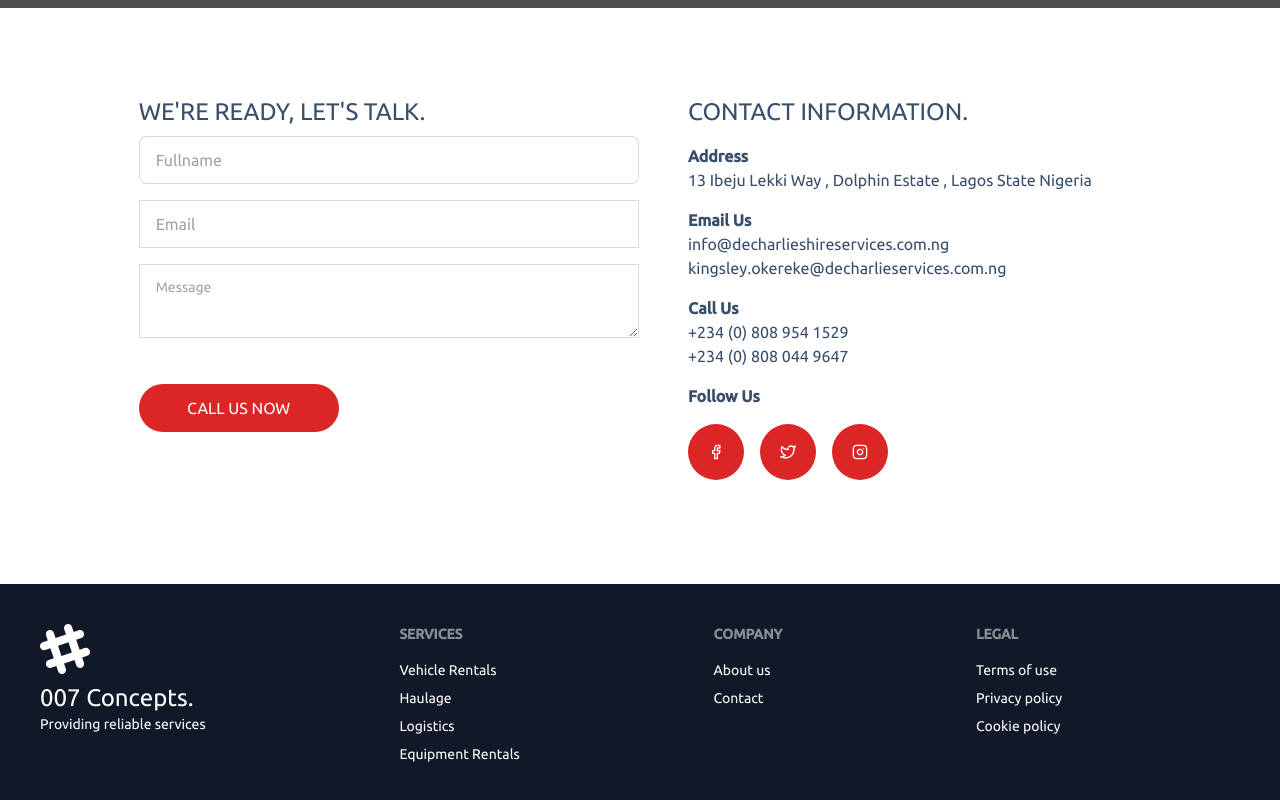
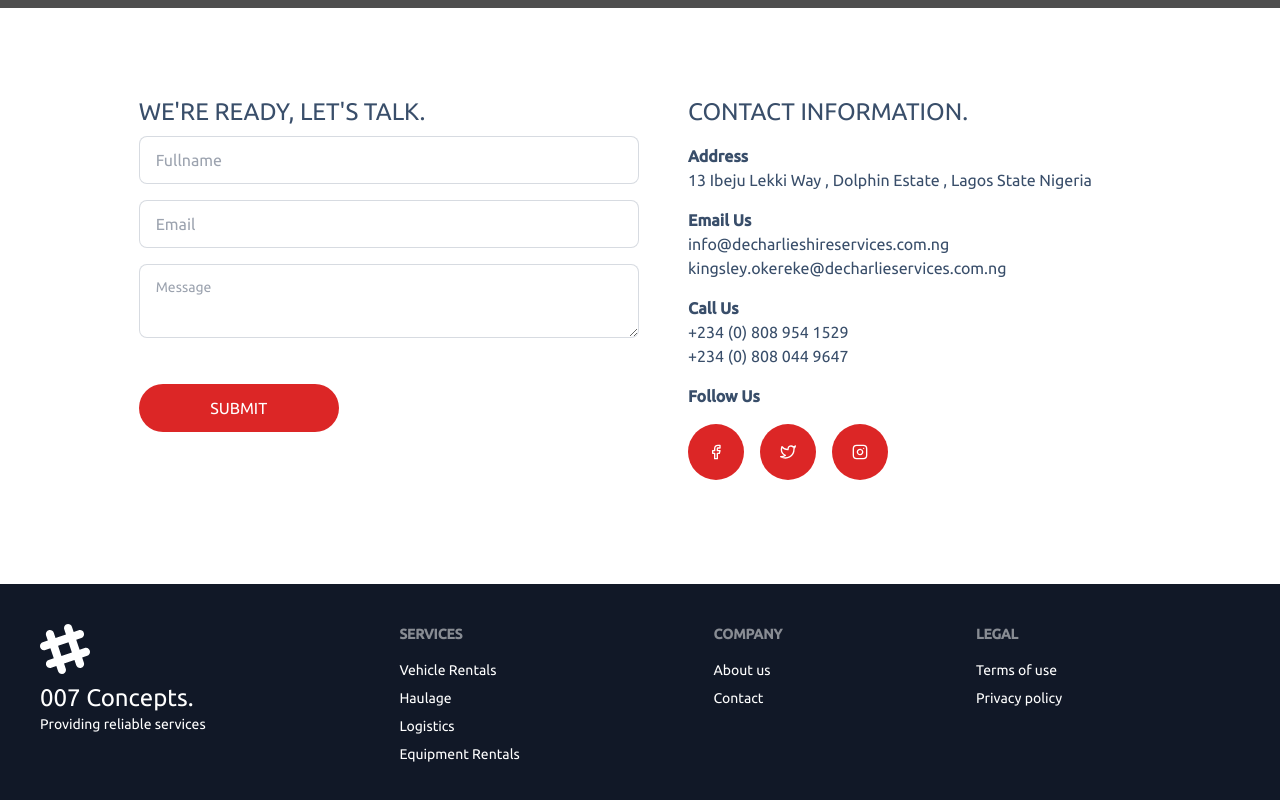
Before and after one commit to MichaelUtoh/007Concepts, a Next.js app: page /contact in a window 1280 px wide. Shown: the part 392-1192 px from the top of the page. Built offline with nearby package versions, Linux system fonts and the light colour scheme; grey boxes are pictures that could not be loaded.

Commit message:
Fixes for mobile navbar modal

```diff
--- a/src/components/footer.js
+++ b/src/components/footer.js
@@ -1,29 +1,60 @@
+import Link from 'next/link'
 import React from 'react'
 
 const Footer = () => {
+    const routePath = ['/', '/about', '/logistics', '/hire', '/rentals', '/contact']
+    const routeName = ['Home', 'About Us', 'Logistics', 'Car Hire Services', 'Equipment Rentals', 'Contact Us']
+
+    const routesPath1 = ['/hire', '/logistics', '/logistics', '/rentals',]
+    const routesName1 = ['Vehicle Rentals', 'Haulage', 'Logistics', 'Equipment Rentals',]
+
+    const routesPath2 = ['/about', '/contact']
+    const routesName2 = ['About us', 'Contact']
+
+    const routesPath3 = ['#', '#']
+    const routesName3 = ['Terms of use', 'Privacy policy', 'Cookie policy']
+
+
+
     return (
         <footer className="footer p-10 bg-gray-900 text-white">
             <div>
-            <svg width="50" height="50" viewBox="0 0 24 24" xmlns="http://www.w3.org/2000/svg" fillRule="evenodd" clipRule="evenodd" className="fill-current"><path d="M22.672 15.226l-2.432.811.841 2.515c.33 1.019-.209 2.127-1.23 2.456-1.15.325-2.148-.321-2.463-1.226l-.84-2.518-5.013 1.677.84 2.517c.391 1.203-.434 2.542-1.831 2.542-.88 0-1.601-.564-1.86-1.314l-.842-2.516-2.431.809c-1.135.328-2.145-.317-2.463-1.229-.329-1.018.211-2.127 1.231-2.456l2.432-.809-1.621-4.823-2.432.808c-1.355.384-2.558-.59-2.558-1.839 0-.817.509-1.582 1.327-1.846l2.433-.809-.842-2.515c-.33-1.02.211-2.129 1.232-2.458 1.02-.329 2.13.209 2.461 1.229l.842 2.515 5.011-1.677-.839-2.517c-.403-1.238.484-2.553 1.843-2.553.819 0 1.585.509 1.85 1.326l.841 2.517 2.431-.81c1.02-.33 2.131.211 2.461 1.229.332 1.018-.21 2.126-1.23 2.456l-2.433.809 1.622 4.823 2.433-.809c1.242-.401 2.557.484 2.557 1.838 0 .819-.51 1.583-1.328 1.847m-8.992-6.428l-5.01 1.675 1.619 4.828 5.011-1.674-1.62-4.829z"></path></svg>
+                <svg
+                    width="50"
+                    height="50"
+                    viewBox="0 0 24 24"
+                    xmlns="http://www.w3.org/2000/svg"
+                    fillRule="evenodd"
+                    clipRule="evenodd"
+                    className="fill-current"
+                    >
+                        <path d="M22.672 15.226l-2.432.811.841 2.515c.33 1.019-.209 2.127-1.23 2.456-1.15.325-2.148-.321-2.463-1.226l-.84-2.518-5.013 1.677.84 2.517c.391 1.203-.434 2.542-1.831 2.542-.88 0-1.601-.564-1.86-1.314l-.842-2.516-2.431.809c-1.135.328-2.145-.317-2.463-1.229-.329-1.018.211-2.127 1.231-2.456l2.432-.809-1.621-4.823-2.432.808c-1.355.384-2.558-.59-2.558-1.839 0-.817.509-1.582 1.327-1.846l2.433-.809-.842-2.515c-.33-1.02.211-2.129 1.232-2.458 1.02-.329 2.13.209 2.461 1.229l.842 2.515 5.011-1.677-.839-2.517c-.403-1.238.484-2.553 1.843-2.553.819 0 1.585.509 1.85 1.326l.841 2.517 2.431-.81c1.02-.33 2.131.211 2.461 1.229.332 1.018-.21 2.126-1.23 2.456l-2.433.809 1.622 4.823 2.433-.809c1.242-.401 2.557.484 2.557 1.838 0 .819-.51 1.583-1.328 1.847m-8.992-6.428l-5.01 1.675 1.619 4.828 5.011-1.674-1.62-4.829z"></path>
+                    </svg>
                 <p> <span className='font text-2xl'>007 Concepts.</span><br/>Providing reliable services</p>
             </div>
             <div>
                 <span className="footer-title">Services</span>
-            <a className="link link-hover">Vehicle Rentals</a>
-            <a className="link link-hover">Haulage</a>
-            <a className="link link-hover">Logistics</a>
-            <a className="link link-hover">Equipment Rentals</a>
+                {
+                    routesPath1.map((route, idx) => (
+                        <Link key={idx} href={route}><p className="link link-hover">{routesName1[idx]}</p></Link>
+                    ))
+                }
             </div>
             <div>
                 <span className="footer-title">Company</span>
-            <a className="link link-hover">About us</a>
-            <a className="link link-hover">Contact</a>
+                {
+                    routesPath2.map((route, idx) => (
+                        <Link key={idx} href={route}><p className="link link-hover">{routesName2[idx]}</p></Link>
+                    ))
+                }
             </div>
             <div>
             <span className="footer-title">Legal</span>
-            <a className="link link-hover">Terms of use</a>
-            <a className="link link-hover">Privacy policy</a>
-            <a className="link link-hover">Cookie policy</a>
+                {
+                    routesPath3.map((route, idx) => (
+                        <Link key={idx} href={route}><p className="link link-hover">{routesName3[idx]}</p></Link>
+                    ))
+                }
             </div>
         </footer>
     )
--- a/src/components/navbar.js
+++ b/src/components/navbar.js
@@ -32,10 +32,9 @@
             </button>
         </div>
 
-        <div className="drawer drawer-end mob-display-menu nav2">
-            <a className="bg-attr font h-20 logo normal-case mx-4 text-white text-2xl w-32" style={{backgroundImage: `url('/007logo.png')`}}></a>
-            <input id="my-drawer-4" type="checkbox" className="drawer-toggle" />
-            {!showMenu && <AiOutlineMenu onClick={() => setShowMenu(!showMenu)} id="my-drawer" className="mob-menu-ctrl" />}
+        <div className="drawer drawer-end nav2">
+            <a className="bg-attr font h-20 logo mob-logo normal-case mx-4 text-white text-2xl w-32" style={{backgroundImage: `url('/007logo.png')`}}></a>
+            {!showMenu && <AiOutlineMenu onClick={() => setShowMenu(!showMenu)} id="my-drawer" className="cursor-pointer mob-menu-ctrl" />}
             {showMenu && <Popup useModal={ showMenu ? true : false } />}
         </div>
         </>
--- a/src/components/popup.js
+++ b/src/components/popup.js
@@ -2,19 +2,18 @@
 import Link from 'next/link'
 
 export const Popup = ({useModal}) => {
-    const [showModal, setShowModal] = useState(false);
 
     const routePath = ['/', '/about', '/logistics', '/hire', '/rentals', '/contact']
     const routeName = ['Home', 'About Us', 'Logistics', 'Car Hire Services', 'Equipment Rentals', 'Contact Us']
 
     function handleCloseModal() {
-        useModal = false;
+        useModal = null;
         console.log(useModal);
     }
 
     return (
         <>
-            { useModal && <div className="absolute bg-white flex flex-col h-screen items-center justify-start popup px-2 w-full">
+            { useModal && <div className="absolute bg-white flex flex-col h-[400px] items-center justify-start popup px-2 w-full">
 
                 <div className='flex justify-end w-full'>
                     <div
--- a/src/pages/contact.js
+++ b/src/pages/contact.js
@@ -59,13 +59,13 @@
                         <input onChange={(e) => setName(e.target.value)} type="text" placeholder="Fullname" className="input input-bordered input-ctrl mb-4 mob-input-1 w-[500px]" />
                         {errors.name && <span className='bg-red-200'>{errors.name}</span>}
 
-                        <input onChange={(e) => setEmail(e.target.value)} type="text" placeholder="Email" className="input input-bordered input-ctrl mb-4 mob-input-1 rounded-none w-[500px]" />
+                        <input onChange={(e) => setEmail(e.target.value)} type="text" placeholder="Email" className="input input-bordered input-ctrl mb-4 mob-input-1 w-[500px]" />
                         {errors.email && <span className='bg-red-200'>{errors.email}</span>}
 
-                        <textarea onChange={(e) => setMessage(e.target.value)} className="mob-input-1 rounded-none textarea textarea-bordered input-ctrl w-[500px]" placeholder="Message"></textarea>
+                        <textarea onChange={(e) => setMessage(e.target.value)} className="mob-input-1 textarea textarea-bordered input-ctrl w-[500px]" placeholder="Message"></textarea>
                         {errors.message && <span className='bg-red-200'>{errors.message}</span>}
 
-                        <button onClick={(e) => onSubmit(e)} className='bg-red-600 hover:bg-red-500 my-10 p-3 rounded-full text-white uppercase w-[200px]'>Call us now</button>
+                        <button onClick={(e) => onSubmit(e)} className='bg-red-600 hover:bg-red-500 my-10 p-3 rounded-full text-white uppercase w-[200px]'>Submit</button>
                     </form>
                 </div>
 
--- a/src/pages/hire.js
+++ b/src/pages/hire.js
@@ -67,7 +67,7 @@
         </div>
 
         <div className='flex justify-center m-5 mb-10'>
-          <button className='bg-red-600 hover:bg-red-500 p-3 rounded-full text-white w-[200px]'>Get a Quote</button>
+          <a href='/contact'><button className='bg-red-600 hover:bg-red-500 p-3 rounded-full text-white w-[200px]'>Get a Quote</button></a>
         </div>
 
         <div className='card-section flex justify-center m-5 mb-10'>
--- a/src/styles/globals.css
+++ b/src/styles/globals.css
@@ -40,7 +40,8 @@
     .modal { border: 2px solid red; background-color: #fff; z-index: 1000;}
     .nav1 { display: none; }
     .nav2 { display: flex; flex-direction: row-reverse; justify-content: space-between; position: absolute;}
-    .mob-menu-ctrl { color: #fff; position: relative; top: 30px; right: 30px; z-index: 1000;}
+    .mob-menu-ctrl { color: #fff; font-weight: bold; position: relative; top: 30px; right: 30px; z-index: 1000;}
+    .drawer-end { display: flex; height: 400px;}
     .drawer-side { position: relative;}
 }
 
@@ -78,6 +79,7 @@
     .mob-hr { width: 70px; }
     .mob-input-1 { width: 80%; }
     .mob-index { width: 100vw !important; }
+    .mob-logo { margin-top: 5px; height: 80px;}
     .mob-margin-0 { margin: 0; }
     .mob-margin-md { margin: 10px; }
     .mob-margin-b-sm { margin-bottom: 30px; }
```
Lines whose indentation alone changed are shown as unchanged.
